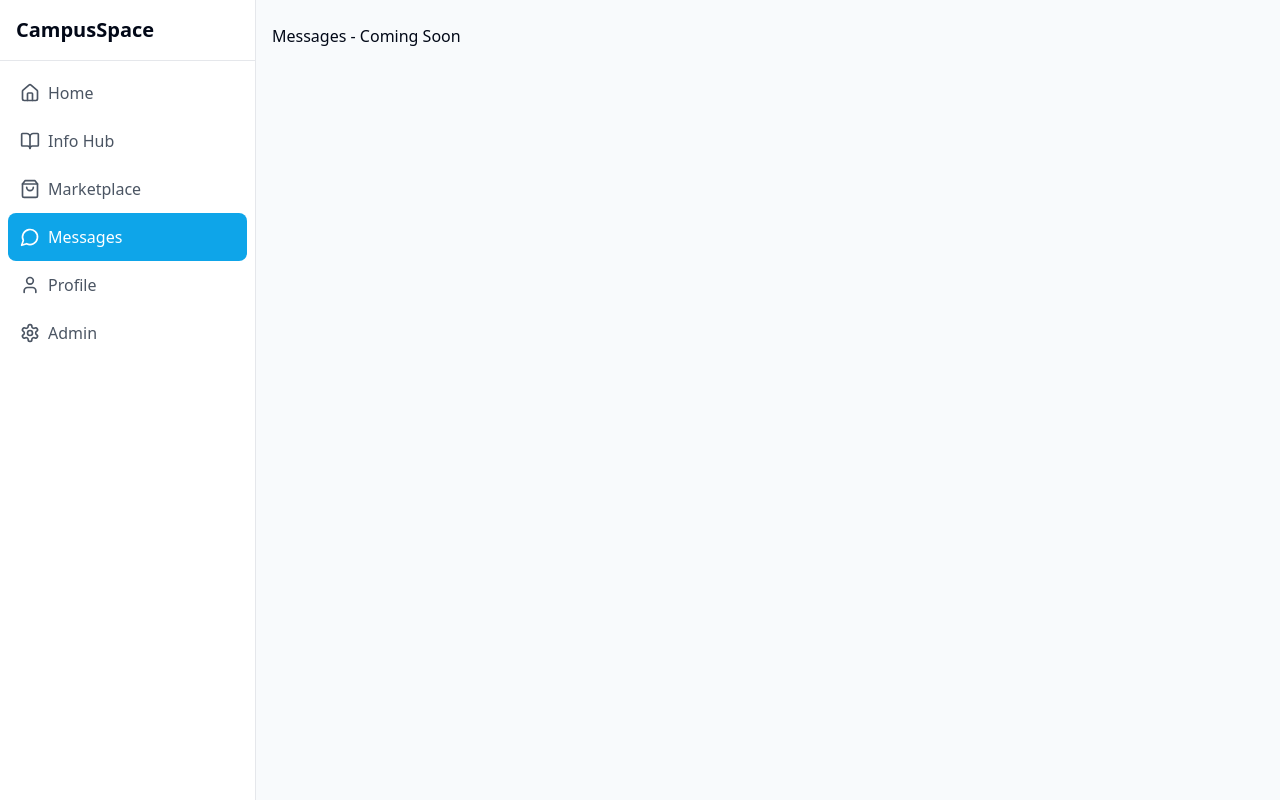
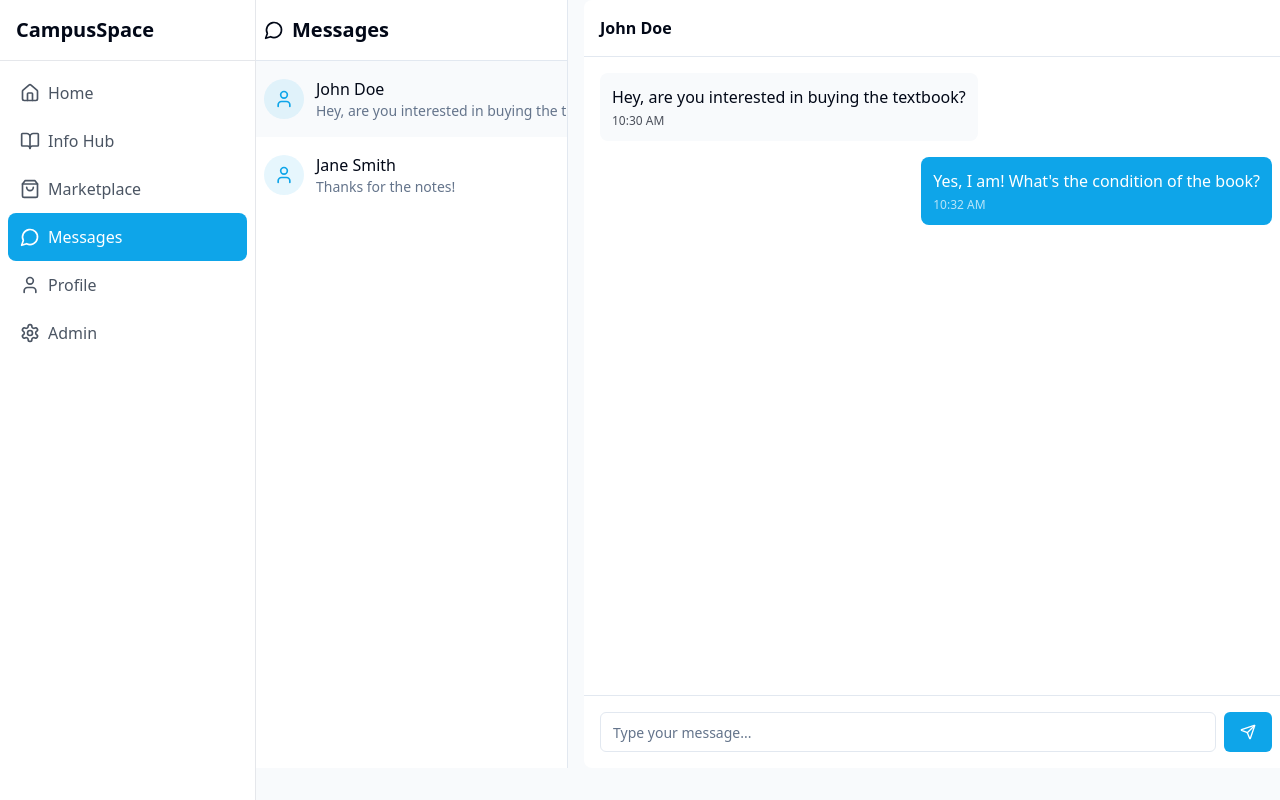
Before and after one commit to BlissMahlathi/campus-interaction-space, a React (Vite) app: page /messages in a window 1280 px wide. Built offline with nearby package versions, Linux system fonts and the light colour scheme.

Commit message:
Implement messaging page
This commit implements the messaging page.

```diff
--- a/src/App.tsx
+++ b/src/App.tsx
@@ -8,6 +8,7 @@ import MainLayout from "./components/layout/MainLayout";
 import Index from "./pages/Index";
 import NotFound from "./pages/NotFound";
 import Marketplace from "./pages/Marketplace";
+import Messages from "./pages/Messages";
 
 const queryClient = new QueryClient();
 
@@ -21,7 +22,7 @@ const App = () => (
           <Route path="/" element={<Index />} />
           <Route path="/hub" element={<MainLayout><div>Information Hub - Coming Soon</div></MainLayout>} />
           <Route path="/marketplace" element={<Marketplace />} />
-          <Route path="/messages" element={<MainLayout><div>Messages - Coming Soon</div></MainLayout>} />
+          <Route path="/messages" element={<Messages />} />
           <Route path="/profile" element={<MainLayout><div>Profile - Coming Soon</div></MainLayout>} />
           <Route path="/admin" element={<MainLayout><div>Admin Dashboard - Coming Soon</div></MainLayout>} />
           <Route path="*" element={<NotFound />} />
--- /dev/null
+++ b/src/pages/Messages.tsx
@@ -0,0 +1,178 @@
+
+import React, { useState } from 'react';
+import { Input } from "@/components/ui/input";
+import { Button } from "@/components/ui/button";
+import { Card } from "@/components/ui/card";
+import { ScrollArea } from "@/components/ui/scroll-area";
+import MainLayout from '@/components/layout/MainLayout';
+import { MessageCircle, Send, User } from 'lucide-react';
+
+interface Message {
+  id: number;
+  sender: string;
+  content: string;
+  timestamp: string;
+  isOutgoing: boolean;
+}
+
+interface Conversation {
+  id: number;
+  name: string;
+  lastMessage: string;
+  timestamp: string;
+  unread: boolean;
+}
+
+const conversations: Conversation[] = [
+  {
+    id: 1,
+    name: "John Doe",
+    lastMessage: "Hey, are you interested in buying the textbook?",
+    timestamp: "10:30 AM",
+    unread: true,
+  },
+  {
+    id: 2,
+    name: "Jane Smith",
+    lastMessage: "Thanks for the notes!",
+    timestamp: "Yesterday",
+    unread: false,
+  },
+];
+
+const sampleMessages: Message[] = [
+  {
+    id: 1,
+    sender: "John Doe",
+    content: "Hey, are you interested in buying the textbook?",
+    timestamp: "10:30 AM",
+    isOutgoing: false,
+  },
+  {
+    id: 2,
+    sender: "You",
+    content: "Yes, I am! What's the condition of the book?",
+    timestamp: "10:32 AM",
+    isOutgoing: true,
+  },
+];
+
+const Messages = () => {
+  const [selectedConversation, setSelectedConversation] = useState<number | null>(1);
+  const [newMessage, setNewMessage] = useState("");
+
+  const handleSendMessage = (e: React.FormEvent) => {
+    e.preventDefault();
+    if (!newMessage.trim()) return;
+    // Here you would typically send the message to your backend
+    console.log("Sending message:", newMessage);
+    setNewMessage("");
+  };
+
+  return (
+    <MainLayout>
+      <div className="flex h-[calc(100vh-2rem)] gap-4 -mt-6 -ml-6 -mr-6">
+        {/* Conversations List */}
+        <div className="w-80 border-r bg-white">
+          <div className="p-4 border-b">
+            <h2 className="text-xl font-bold flex items-center gap-2">
+              <MessageCircle className="h-5 w-5" />
+              Messages
+            </h2>
+          </div>
+          <ScrollArea className="h-[calc(100vh-8rem)]">
+            {conversations.map((conversation) => (
+              <div
+                key={conversation.id}
+                className={`p-4 cursor-pointer hover:bg-accent transition-colors ${
+                  selectedConversation === conversation.id ? "bg-accent" : ""
+                }`}
+                onClick={() => setSelectedConversation(conversation.id)}
+              >
+                <div className="flex items-center gap-3">
+                  <div className="w-10 h-10 rounded-full bg-primary/10 flex items-center justify-center">
+                    <User className="h-5 w-5 text-primary" />
+                  </div>
+                  <div className="flex-1 min-w-0">
+                    <div className="flex justify-between items-center">
+                      <span className="font-medium">{conversation.name}</span>
+                      <span className="text-xs text-muted-foreground">
+                        {conversation.timestamp}
+                      </span>
+                    </div>
+                    <p className="text-sm text-muted-foreground truncate">
+                      {conversation.lastMessage}
+                    </p>
+                  </div>
+                  {conversation.unread && (
+                    <div className="w-2 h-2 rounded-full bg-primary"></div>
+                  )}
+                </div>
+              </div>
+            ))}
+          </ScrollArea>
+        </div>
+
+        {/* Messages View */}
+        <div className="flex-1 flex flex-col bg-white rounded-lg">
+          {selectedConversation ? (
+            <>
+              <div className="p-4 border-b">
+                <h3 className="font-semibold">
+                  {conversations.find((c) => c.id === selectedConversation)?.name}
+                </h3>
+              </div>
+
+              <ScrollArea className="flex-1 p-4">
+                <div className="space-y-4">
+                  {sampleMessages.map((message) => (
+                    <div
+                      key={message.id}
+                      className={`flex ${
+                        message.isOutgoing ? "justify-end" : "justify-start"
+                      }`}
+                    >
+                      <div
+                        className={`max-w-[70%] rounded-lg p-3 ${
+                          message.isOutgoing
+                            ? "bg-primary text-white"
+                            : "bg-accent"
+                        }`}
+                      >
+                        <p>{message.content}</p>
+                        <span className="text-xs opacity-70 mt-1 block">
+                          {message.timestamp}
+                        </span>
+                      </div>
+                    </div>
+                  ))}
+                </div>
+              </ScrollArea>
+
+              <form onSubmit={handleSendMessage} className="p-4 border-t">
+                <div className="flex gap-2">
+                  <Input
+                    value={newMessage}
+                    onChange={(e) => setNewMessage(e.target.value)}
+                    placeholder="Type your message..."
+                    className="flex-1"
+                  />
+                  <Button type="submit">
+                    <Send className="h-4 w-4" />
+                    <span className="sr-only">Send message</span>
+                  </Button>
+                </div>
+              </form>
+            </>
+          ) : (
+            <div className="flex-1 flex items-center justify-center text-muted-foreground">
+              Select a conversation to start messaging
+            </div>
+          )}
+        </div>
+      </div>
+    </MainLayout>
+  );
+};
+
+export default Messages;
```
